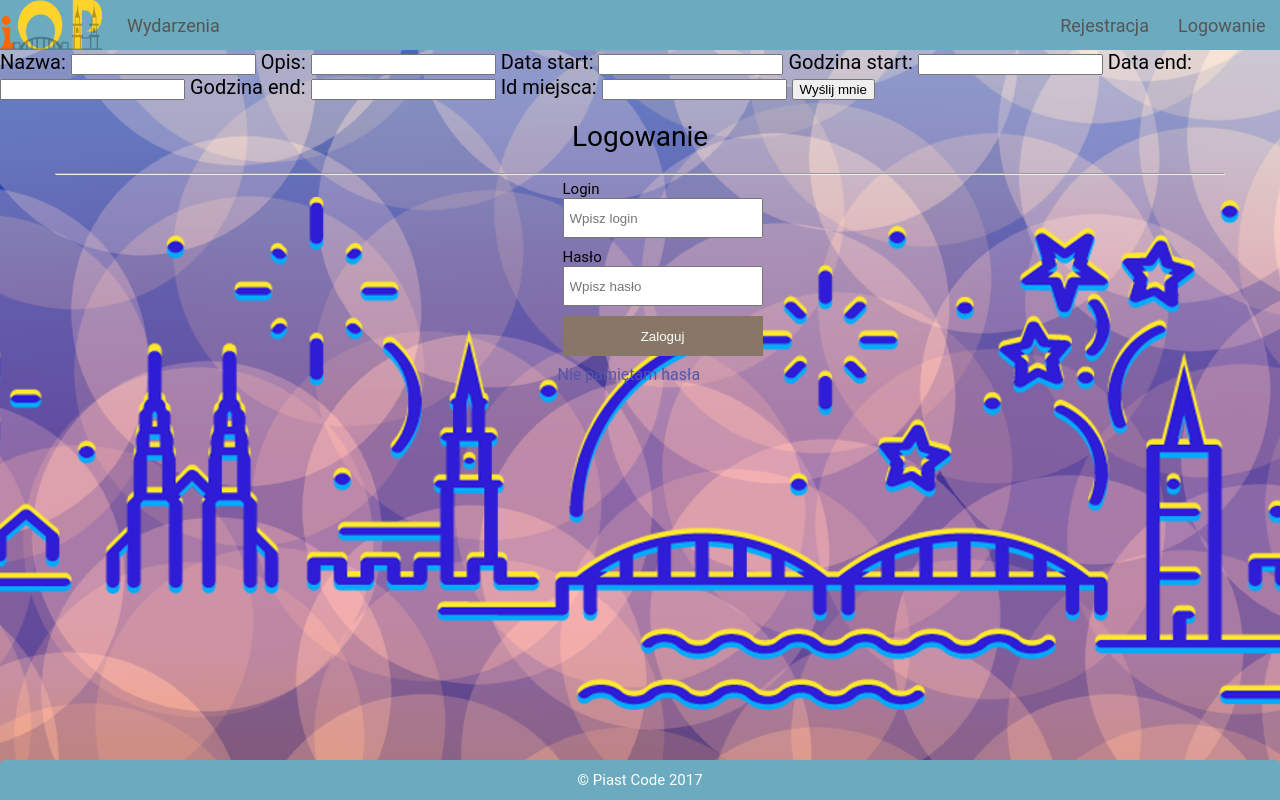
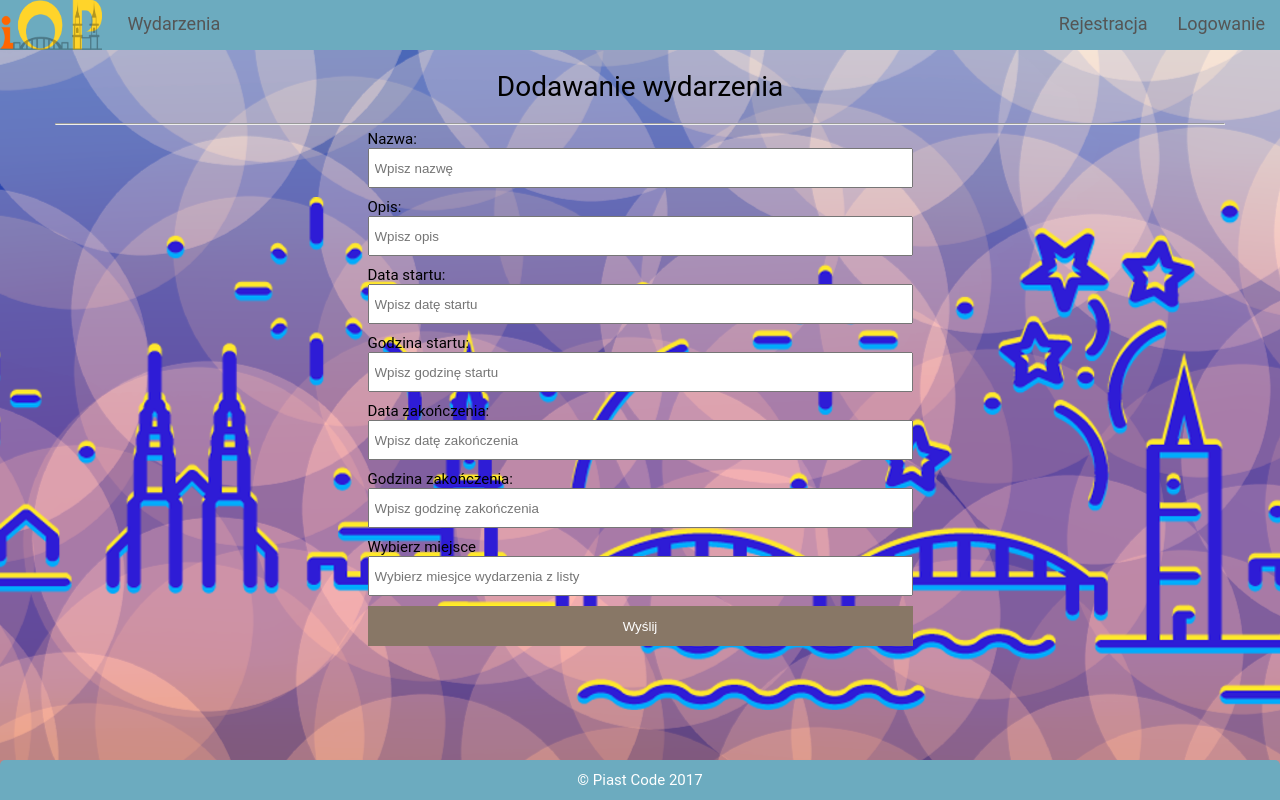
Before and after one commit to tojatos/PiastCode, a CodeIgniter app: page /PiastCode/index.php/event/create_event_form in a window 1280 px wide. Run offline with CodeIgniter, Linux system fonts and the light colour scheme.

Commit message:
event form

```diff
--- a/application/views/Event/create_event_form.php
+++ b/application/views/Event/create_event_form.php
@@ -1,40 +1,49 @@
-<form class="create_event_form" type="POST">
-	Nazwa: <input type="text" name="name">
-	Opis: <input type="text" name="description">
-	Data start: <input type="text" name="date_start" class="datepicker">
-	Godzina start: <input type="text" name="time_start">
-	Data end: <input type="text" name="date_end" class="datepicker">
-	Godzina end: <input type="text" name="time_end">
-	Id miejsca: <input type="text" name="place_id">
-	<input type="submit" value="Wyślij mnie">
-</form>
-
 <?php defined('BASEPATH') OR exit('No direct script access allowed'); ?>
 <?php if (!$this->session->is_logged): ?>
 		<div class="container">
 			<div class="row main">
 				<div class="panel-heading">
 	               <div class="text-center">
-	               		<h1 class="title">Logowanie</h1>
+	               		<h1 class="title">Dodawanie wydarzenia</h1>
 	               		<hr />
 	               	</div>
 	            </div>
-				<div class="col-lg-4 col-lg-offset-5 col-md-4 col-md-offset-5
-							col-sm-6 col-sm-offset-4 col-xs-6 col-xs-offset-4">
+				<div class="col-lg-6 col-lg-offset-3 col-md-8 col-md-offset-2
+							col-sm-9 col-sm-offset-2 col-xs-9 col-xs-offset-1">
           <form class="login_form" method="post">
 				<div class="form-group">
-              		<p>Login</p>
-						<input type="text" class="form-control" name="login" id="login"  placeholder="Wpisz login"/>
+              		<p>Nazwa:</p>
+						<input type="text" name="name" placeholder="Wpisz nazwę"/>
 				</div>
 				<div class="form-group">
-					<p>Hasło</p>
-						<input type="password" class="form-control" name="password" id="password"  placeholder="Wpisz hasło"/>
+              		<p>Opis:</p>
+						<input type="text" name="description" placeholder="Wpisz opis"/>
+				</div>
+				<div class="form-group">
+              		<p>Data startu:</p>
+						<input type="text" name="date_start" class="datepicker" placeholder="Wpisz datę startu"/>
+				</div>
+				<div class="form-group">
+              		<p>Godzina startu:</p>
+						<input type="text" name="time_start" placeholder="Wpisz godzinę startu"/>
+				</div>
+				<div class="form-group">
+              		<p>Data zakończenia:</p>
+						<input type="text" name="date_end" class="datepicker" placeholder="Wpisz datę zakończenia"/>
+				</div>
+				<div class="form-group">
+              		<p>Godzina zakończenia:</p>
+						<input type="text" name="time_end" placeholder="Wpisz godzinę zakończenia"/>
+				</div>
+
+				<div class="form-group">
+              		<p>Wybierz miejsce</p>
+						<input type="text" name="place_id" placeholder="Wybierz miesjce wydarzenia z listy"/>
 				</div>
 				<div class="form-group ">
-					<input class="button-primary" type="submit" value="Zaloguj">
+					<input class="button-primary" type="submit" value="Wyślij">
 				</div>
             </form>
-	            <a href="<?= site_url('ForgottenPassword') ?>" class="forgot">Nie pamiętam hasła</a>
 				</div>
 			</div>
 		</div>
--- a/application/views/Login/index.php
+++ b/application/views/Login/index.php
@@ -15,12 +15,10 @@
               		<p>Login</p>
 						<input type="text" class="form-control" name="login" id="login"  placeholder="Wpisz login"/>
 				</div>
-
 				<div class="form-group">
 					<p>Hasło</p>
 						<input type="password" class="form-control" name="password" id="password"  placeholder="Wpisz hasło"/>
 				</div>
-
 				<div class="form-group ">
 					<input class="button-primary" type="submit" value="Zaloguj">
 				</div>
--- a/public/css/main.scss
+++ b/public/css/main.scss
@@ -103,7 +103,7 @@ html {
             li {
                 @mixin foo() {
                     color: #555;
-                    padding: 14.5px;
+                    padding: 15px;
                     display: block;
                     font-size: 18px;
                     &:hover{
@@ -114,7 +114,8 @@ html {
                     background-color: transparent;
                     width: 100%;
                     cursor: pointer;
-                    // line-height: 20px;
+                    height: 50px;
+                    line-height: 18px;
                 }
                 a {
                    @include foo();
@@ -266,7 +267,7 @@ html {
             }
             input{
                 height: 40px;
-                width: 200px;
+                width: 100%;
                 padding: 5px;
             }
 
```
Also changed, not shown: public/css/main.css. Lines whose indentation alone changed are shown as unchanged.
